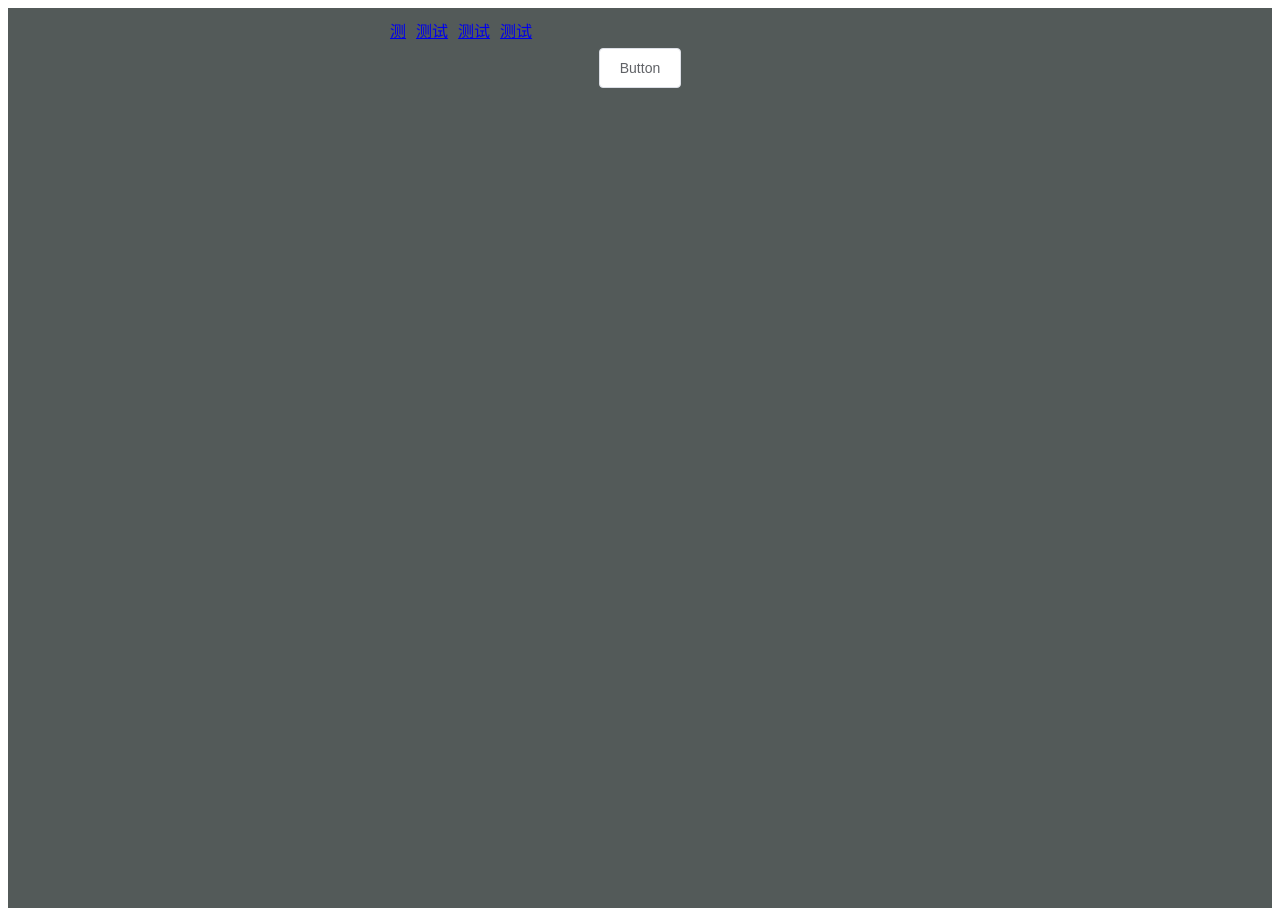
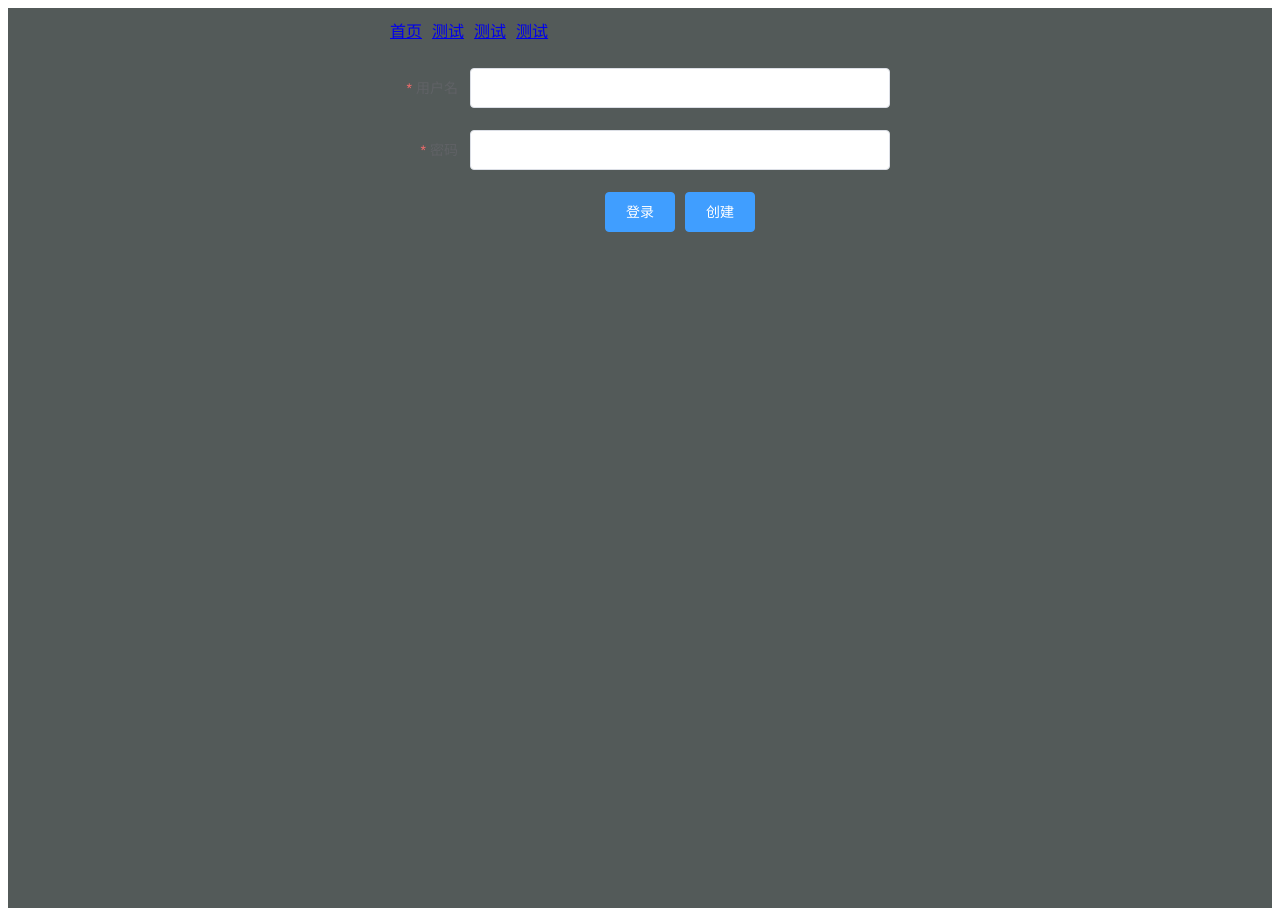
Before and after one commit to hlhk-jz/wx, a Vue app: page /cj in a window 1280 px wide. Built offline with nearby package versions, Linux system fonts and the light colour scheme.

Commit message:
初始化

```diff
--- a/src/App.vue
+++ b/src/App.vue
@@ -1,7 +1,7 @@
 <template>
   <div id="app">
     <div id="app1">
-      <router-link :to="{name:'HelloWorld'}"  style="float:left;" >测</router-link>
+      <router-link :to="{name:'Login'}"  style="float:left;" >首页</router-link>
       <router-link :to="{name:'Cj'}" style="float:left; margin-left: 10px;">测试</router-link>
       <router-link :to="{name:'Zj'}"style="float:left; margin-left: 10px;">测试</router-link>
       <router-link :to="{name:'Gj'}"style="float:left; margin-left: 10px;">测试</router-link>
--- a/src/components/Cj.vue
+++ b/src/components/Cj.vue
@@ -118,8 +118,7 @@
           this.yanShi()
         }, 500)
         //调用后端获取数据
-        this.$axios.get('http://localhost:9001/wuxing/test').
-        then(response => (
+        this.$axios.get('http://localhost:9001/wuxing/test').then(response => (
           this.testNum = response.data
         )).catch(error => (
           console.log(error)
--- a/src/components/HelloWorld.vue
+++ /dev/null
@@ -1,25 +0,0 @@
-<template>
-  <div class="hello">
-    <el-button @click="visible = true">Button</el-button>
-    <el-dialog :visible.sync="visible" title="Hello world">
-      <p>Try Element</p>
-    </el-dialog>
-  </div>
-</template>
-
-<script>
-export default {
-  name: 'HelloWorld',
-  data () {
-    return {
-      msg: 'Welcome to Your Vue.js App',
-      visible: false
-    }
-  },
-  methods: {
-      show(){
-        alert("11111111")
-      }
-  }
-}
-</script>
--- /dev/null
+++ b/src/components/Login.vue
@@ -0,0 +1,119 @@
+<template>
+  <div>
+    <div style="margin: 20px;"></div>
+
+    <div id="login" style="display:none">
+      <div style="margin: 20px;"></div>
+      <h1>{{ formData.userName }}  欢迎！</h1>
+    </div>
+
+    <el-form id="elForm" style="display:block" label-width="80px" ref="formData" :model="formData" status-icon :rules="rules" >
+      <el-form-item label="用户名" prop="userName">
+        <el-input v-model="formData.userName"></el-input>
+      </el-form-item>
+      <el-form-item label="密码" prop="passWord">
+        <el-input type="password" v-model="formData.passWord" autocomplete="off"></el-input>
+      </el-form-item>
+      <el-form-item>
+        <el-button type="primary" @click="onLogin">登录</el-button>
+        <el-button type="primary" @click="onSubmit">创建</el-button>
+      </el-form-item>
+    </el-form>
+
+    <el-form id="formSubmit" style="display:none" label-width="80px" ref="formData" :model="formData" status-icon :rules="rules" >
+      <el-form-item label="用户名" prop="userName">
+        <el-input v-model="formData.userName"></el-input>
+      </el-form-item>
+      <el-form-item label="密码" prop="passWord">
+        <el-input type="password" v-model="formData.passWord" autocomplete="off"></el-input>
+      </el-form-item>
+      <el-form-item>
+        <el-button type="primary" @click="submitPost">提交</el-button>
+      </el-form-item>
+    </el-form>
+
+    <div style="margin-left: 100px;"><h1 id="msg"></h1></div>
+  </div>
+</template>
+
+<script>
+export default {
+  name: 'Login',
+  data () {
+    return {
+      formData: {
+        userName: '',
+        passWord: ''
+      },
+      rules: {
+        userName: [
+          { required: true, message: '请输入用户名', trigger:  'blur' }
+        ],
+        passWord: [
+          { required: true, message: '请输入用密码', trigger:  'blur' }
+        ],
+      },
+      repData: {},
+    }
+  },
+  methods: {
+    onLogin(){
+      this.$axios.post('http://localhost:9001/wuxing/login',this.formData).then(response => (
+        this.login(response.data)
+        )).catch(function (error) {
+          console.log(error);
+        });
+    },
+    login(response){
+      if(response.code != 200){
+        document.getElementById("msg").innerText="用户名或密码错误！"
+      }else{
+        const login = document.getElementById("login");
+        const elForm = document.getElementById("elForm");
+        login.style.display = "block";
+        elForm.style.display = "none";
+      }
+    },
+    onSubmit(){
+      const login = document.getElementById("login");
+      const elForm = document.getElementById("elForm");
+      const formSubmit = document.getElementById("formSubmit");
+      login.style.display = "none";
+      elForm.style.display = "none";
+      formSubmit.style.display = "block";
+      document.getElementById("msg").innerText=""
+      this.formData={}
+    },
+
+    submitPost(){
+      console.log("提交："+this.formData)
+      this.$axios.post('http://localhost:9001/wuxing/save',this.formData).then(response => (
+        this.submitPostTwe(response.data)
+      )).catch(function (error) {
+        console.log(error);
+      });
+    },
+
+    submitPostTwe(res){
+      if(res.code != 200){
+        document.getElementById("msg").innerText=res.msg
+      }else{
+        const login = document.getElementById("login");
+        const elForm = document.getElementById("elForm");
+        const formSubmit = document.getElementById("formSubmit");
+        login.style.display = "block";
+        elForm.style.display = "none";
+        formSubmit.style.display = "none";
+        document.getElementById("msg").innerText=""
+      }
+    },
+
+  }
+}
+</script>
+
+<style>
+  .el-form-item__label {
+    color: #c7cdd9;
+  }
+</style>
--- a/src/router/index.js
+++ b/src/router/index.js
@@ -1,6 +1,6 @@
 import Vue from 'vue'
 import Router from 'vue-router'
-import HelloWorld from '@/components/HelloWorld'
+import Login from '@/components/Login'
 import Cj from '@/components/Cj'
 import Gj from '@/components/Gj'
 import Zj from '@/components/Zj'
@@ -11,8 +11,8 @@
   routes: [
     {
       path: '/',
-      name: 'HelloWorld',
-      component: HelloWorld
+      name: 'Login',
+      component: Login
     },
     {
       path: '/cj',
```
